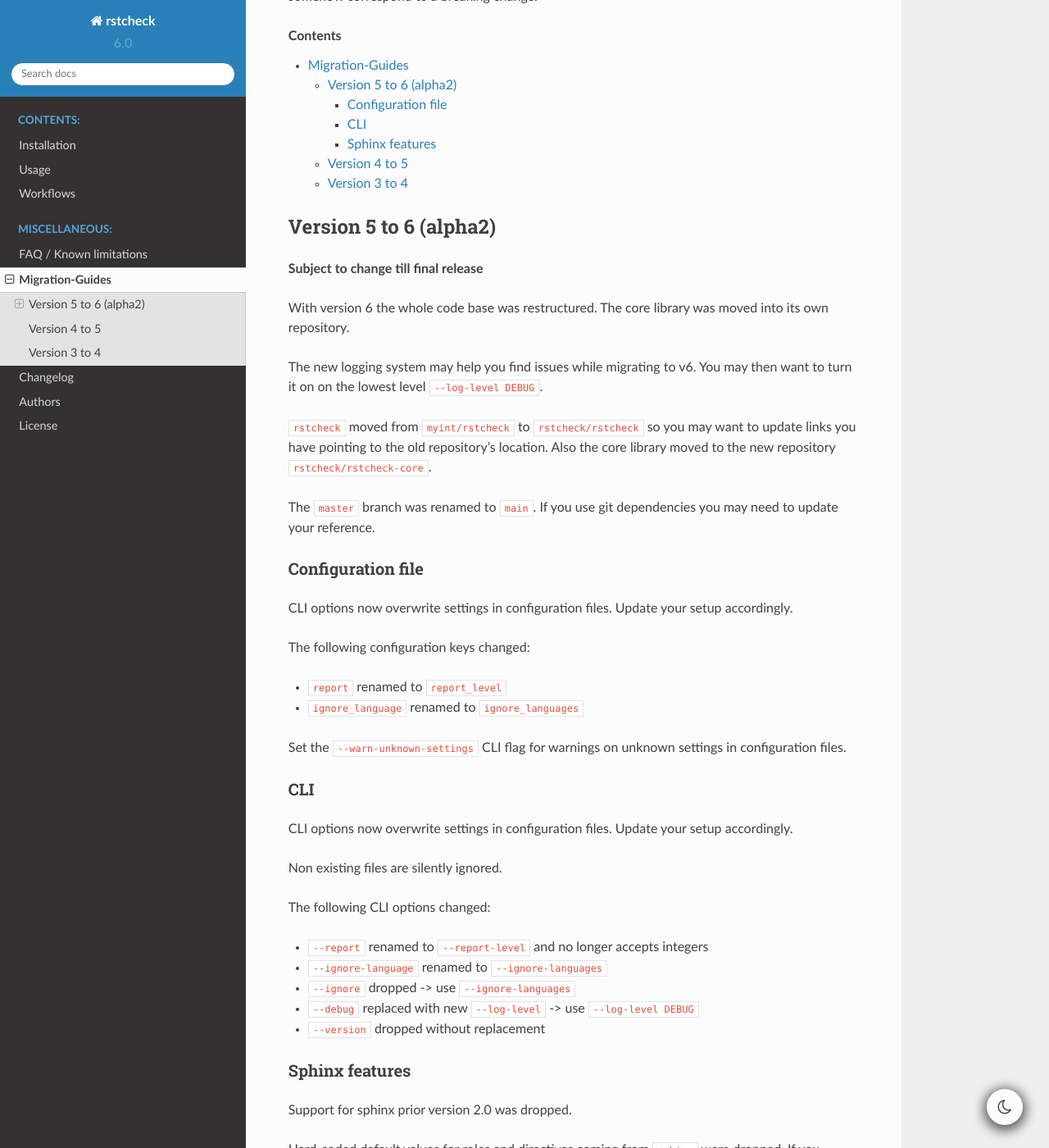
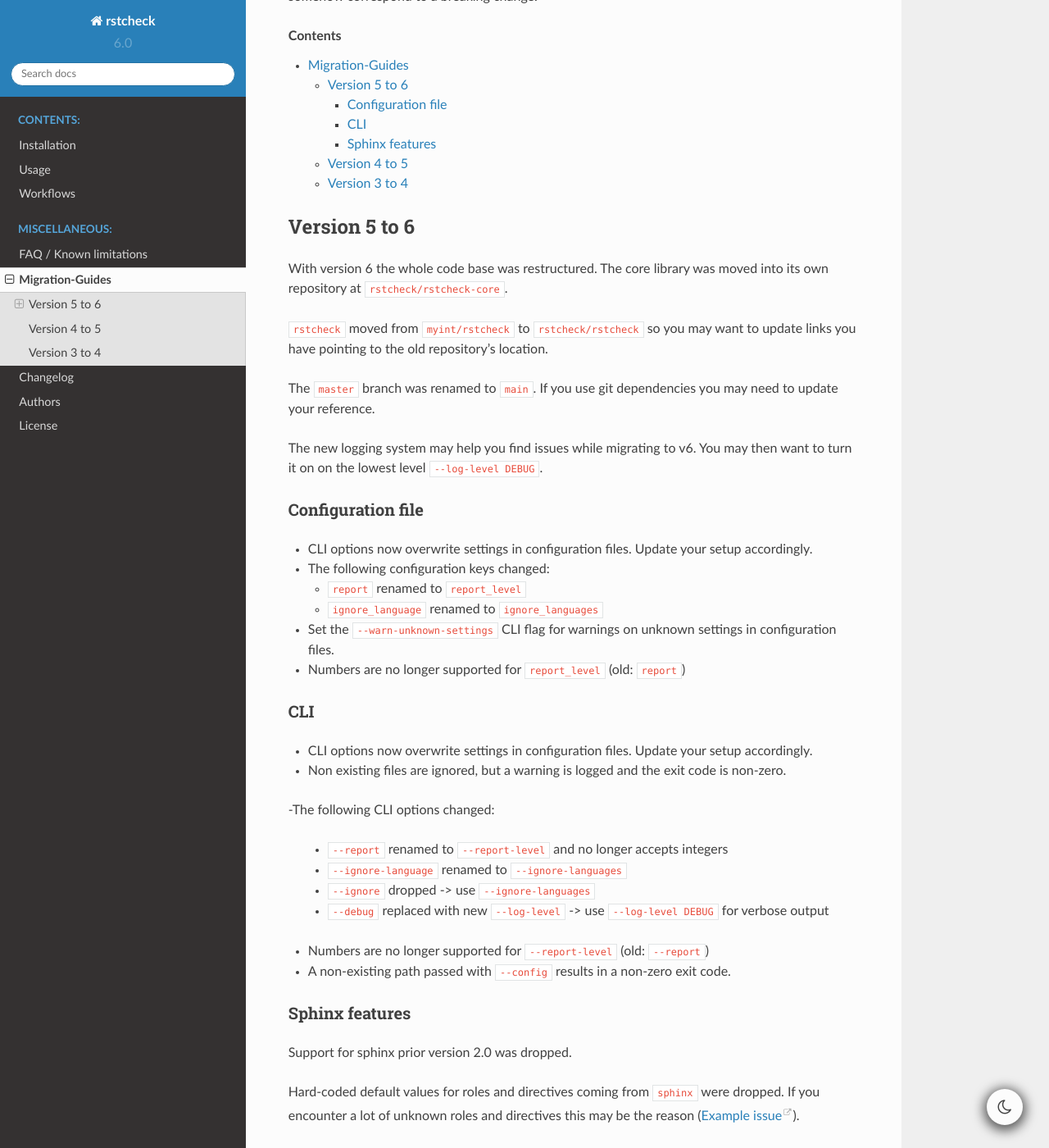
Before and after one commit to rstcheck/rstcheck, a Sphinx documentation site: the page built from docs/source/migrations.rst, in a window 1280 px wide and 1400 px high, scrolled down 373 px. Shown: the whole window at 82% size. Built offline with Sphinx 7.4.7 and the Read the Docs theme 2.0.0, drawn with Linux system fonts in a browser that asks for light colours.

```diff
--- a/docs/source/migrations.rst
+++ b/docs/source/migrations.rst
@@ -10,53 +10,55 @@ somehow correspond to a breaking change.
 .. contents::
 
 
-Version 5 to 6 (alpha2)
------------------------
-
-**Subject to change till final release**
+Version 5 to 6
+--------------
 
 With version 6 the whole code base was restructured. The core library was moved into its own
-repository.
+repository at ``rstcheck/rstcheck-core``.
+
+``rstcheck`` moved from ``myint/rstcheck`` to ``rstcheck/rstcheck`` so you may want to update
+links you have pointing to the old repository's location.
+
+The ``master`` branch was renamed to ``main``. If you use git dependencies you may need to update
+your reference.
 
 The new logging system may help you find issues while migrating to v6.
 You may then want to turn it on on the lowest level ``--log-level DEBUG``.
-
-``rstcheck`` moved from ``myint/rstcheck`` to ``rstcheck/rstcheck`` so you may want to update
-links you have pointing to the old repository's location.
-Also the core library moved to the new repository ``rstcheck/rstcheck-core``.
-
-The ``master`` branch was renamed to ``main``. If you use git dependencies you may need to update
-your reference.
 
 
 Configuration file
 ~~~~~~~~~~~~~~~~~~
 
-CLI options now overwrite settings in configuration files. Update your setup accordingly.
+- CLI options now overwrite settings in configuration files. Update your setup accordingly.
 
-The following configuration keys changed:
+- The following configuration keys changed:
 
-- ``report`` renamed to ``report_level``
-- ``ignore_language`` renamed to ``ignore_languages``
+  - ``report`` renamed to ``report_level``
+  - ``ignore_language`` renamed to ``ignore_languages``
 
-Set the ``--warn-unknown-settings`` CLI flag for warnings on unknown settings in
-configuration files.
+- Set the ``--warn-unknown-settings`` CLI flag for warnings on unknown settings in
+  configuration files.
+
+- Numbers are no longer supported for ``report_level`` (old: ``report``)
 
 
 CLI
 ~~~
 
-CLI options now overwrite settings in configuration files. Update your setup accordingly.
+- CLI options now overwrite settings in configuration files. Update your setup accordingly.
 
-Non existing files are silently ignored.
+- Non existing files are ignored, but a warning is logged and the exit code is non-zero.
 
-The following CLI options changed:
+-The following CLI options changed:
 
-- ``--report`` renamed to ``--report-level`` and no longer accepts integers
-- ``--ignore-language`` renamed to ``--ignore-languages``
-- ``--ignore`` dropped -> use ``--ignore-languages``
-- ``--debug`` replaced with new ``--log-level`` -> use ``--log-level DEBUG``
-- ``--version`` dropped without replacement
+  - ``--report`` renamed to ``--report-level`` and no longer accepts integers
+  - ``--ignore-language`` renamed to ``--ignore-languages``
+  - ``--ignore`` dropped -> use ``--ignore-languages``
+  - ``--debug`` replaced with new ``--log-level`` -> use ``--log-level DEBUG`` for verbose output
+
+- Numbers are no longer supported for ``--report-level`` (old: ``--report``)
+
+- A non-existing path passed with ``--config`` results in a non-zero exit code.
 
 
 Sphinx features
```
